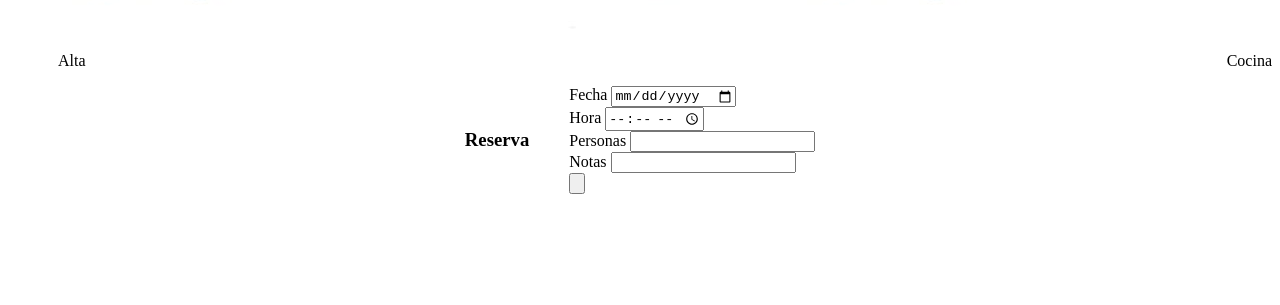
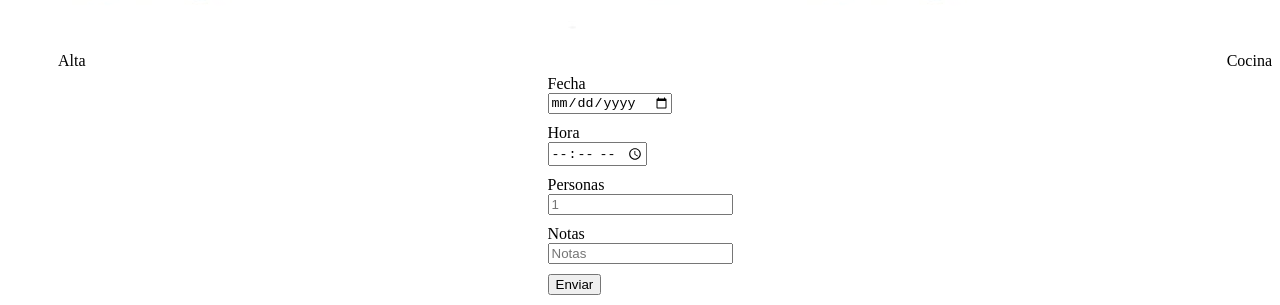
Before and after one commit to doliax/web_sushi, an Angular app: page /reserva in a window 1280 px wide. Shown: the part 1789-2094 px from the top of the page. Before the commit the page ends 2007 px from the top, so only its background shows below. Built offline with nearby package versions, Linux system fonts and the light colour scheme.

Commit message:
form_reserva_v1

```diff
--- a/src/app/reserva/reserva.component.css
+++ b/src/app/reserva/reserva.component.css
@@ -2,9 +2,8 @@
     display: flex;
     justify-content: center;
     align-items: center;
-
 }
 
-.reservas{
-    list-style-type: none;
+.element_form{
+    padding: 5px;
 }
--- a/src/app/reserva/reserva.component.html
+++ b/src/app/reserva/reserva.component.html
@@ -1,18 +1,30 @@
 <div class="container_reserva">
-    <h3>Reserva</h3>
-    <ul class="reservas">
-        <li>
-            Fecha <input type="date">
-        </li>
-        <li>
-            Hora <input type="time">
-        </li>
-        <li>
-            Personas <input type="number" maxlength="10" max="10" [maxLength]="10">
-        </li>
-        <li>
-            Notas <input type="text">
-        </li>
-        <li><input type="button"></li>
-    </ul>
+    <form >
+        <div class="element_form">
+            <label for="fecha">Fecha </label>
+            <br>
+            <input type="date" id="fecha" formControlName="Fecha" required>
+        </div>
+
+        <div class="element_form">
+            <label for="hora">Hora </label>
+            <br>
+            <input type="time" id="hora" formControlName="Hora" required>
+        </div>
+
+        <div class="element_form">
+            <label for="personas">Personas </label>
+            <br>
+            <input placeholder="1" type="number" id="personas" formControlName="Personas" required>
+        </div>
+
+        <div class="element_form">
+            <label for="notas">Notas </label>
+            <br>
+            <input placeholder="Notas" type="text" id="notas" formControlName="Notas" required>
+        </div>
+        <div class="element_form">
+            <button type="submit">Enviar</button>
+        </div>
+    </form>
 </div>
--- a/src/app/reserva/reserva.component.ts
+++ b/src/app/reserva/reserva.component.ts
@@ -7,6 +7,7 @@ import { Component, OnInit } from '@angular/core';
 })
 export class ReservaComponent implements OnInit {
 
+
   ngOnInit(): void {
 
   }
```
